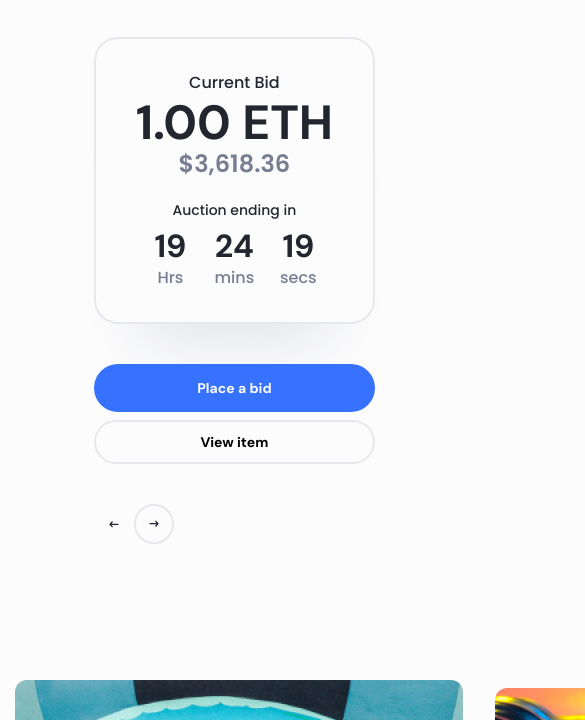
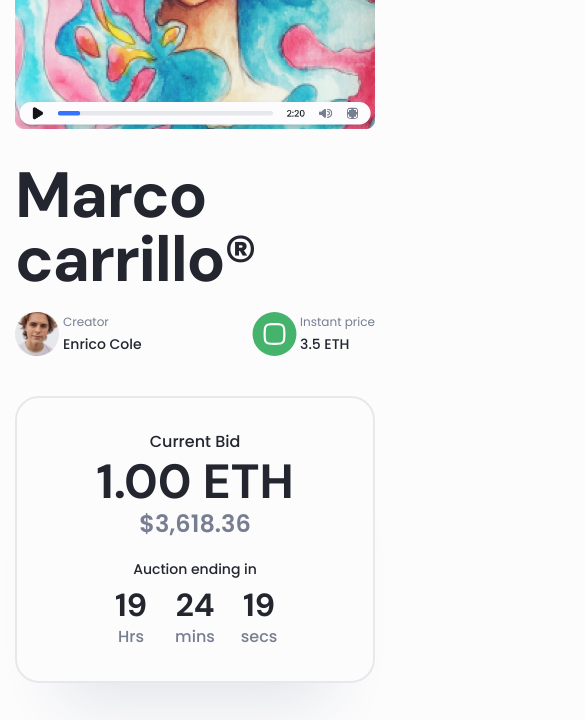
Before and after one commit to emmarrat/crypter, a plain HTML site: page index.html in a window 390 px wide. Shown: the part 733-1453 px from the top of the page, 585 px wide, since content can reach past the window. Drawn offline with Linux system fonts and the light colour scheme.

Commit message:
feat: added responsive for main section

```diff
--- a/index.html
+++ b/index.html
@@ -60,6 +60,7 @@
         </div>
         <div class="main-page__info">
             <h3 class="main-page__title">the creator network®</h3>
+            <h3 class="main-page__title main-page__title-md ">Marco carrillo®</h3>
             <div class="main-page__info-block">
                 <div class="main-page__info-block__item main-page__info-block__item1">
                     <p class="main-page__info-block__item-grayText">Creator</p>
--- a/scss/partials/_header.scss
+++ b/scss/partials/_header.scss
@@ -92,7 +92,7 @@
     display: none;
     @include sm {
       display: block;
-      position: fixed;
+      position: absolute;
       right: 20px;
       top: 48px;
     }
--- a/scss/partials/_main-page.scss
+++ b/scss/partials/_main-page.scss
@@ -3,21 +3,51 @@
 
 .main-page {
   margin-top: 126px;
+  @include lg {
+    margin-top: 112px;
+  }
+  @include md {
+    margin-top: 64px;
+  }
 
   &__wrapper {
     display: flex;
     justify-content: space-between;
+    @include md {
+      flex-direction: column;
+      align-items: center;
+    }
   }
 
   &__img-block {
     max-width: 640px;
+
+    @include lg {
+      max-width: 528px;
+    }
   }
 
   &__info {
     width: 352px;
+    @include lg {
+      max-width: 304px;
+      margin-left: 32px;
+    }
+    @include md {
+      max-width: fit-content;
+      width: 100%;
+      margin: 32px 0 0 0;
+    }
 
     &-block {
       @include flex;
+      @include mdL {
+        flex-direction: column;
+      }
+      @include md {
+        flex-direction: row;
+      }
+
 
       &__item {
         padding-left: 48px;
@@ -53,6 +83,15 @@
     line-height: 64px;
     letter-spacing: -0.02em;
     margin: 0 0 20px 0;
+    @include lg {
+      display: none;
+    }
+    &-md {
+      display: none;
+      @include lg {
+        display: block;
+      }
+    }
   }
 
   &__card {
@@ -71,30 +110,36 @@
       line-height: 24px;
       margin: 0;
     }
+
     &-title {
       font-family: 'DM Sans', serif;
       font-weight: 700;
       font-size: 48px;
       margin: 0;
     }
+
     &-price {
       font-weight: 600;
       font-size: 24px;
       color: $gray;
       margin: 0 0 24px 0;
     }
+
     &-descr {
       font-weight: 500;
       margin: 0 0 8px 0;
     }
+
     &-wrapper {
       @include flex;
     }
+
     &__time {
       width: 64px;
       display: flex;
       flex-direction: column;
       align-items: center;
+
       &-bold {
         font-family: 'DM Sans', serif;
         font-weight: 700;
@@ -102,6 +147,7 @@
         margin: 0;
         line-height: 40px;
       }
+
       &-semibold {
         font-weight: 500;
         font-size: 16px;
@@ -111,12 +157,14 @@
       }
     }
   }
+
   &__btns {
     margin-top: 40px;
     display: flex;
     flex-direction: column;
     align-items: center;
   }
+
   &__btn {
     width: 100%;
   }
--- a/scss/partials/_third-sectioin.scss
+++ b/scss/partials/_third-sectioin.scss
@@ -5,7 +5,7 @@
   margin-top: 136px;
   @include flex;
   align-items: start;
-
+display: none;
   &__left {
     @include flex;
     align-items: start;
--- a/scss/var/_mixins.scss
+++ b/scss/var/_mixins.scss
@@ -3,6 +3,12 @@
 
 @mixin lg {
   @media screen and (max-width: 1024px) {
+    @content;
+  }
+}
+
+@mixin mdL {
+  @media screen and (max-width: 800px) {
     @content;
   }
 }
```
Also changed, not shown: scss/style.css, 1 other file.
